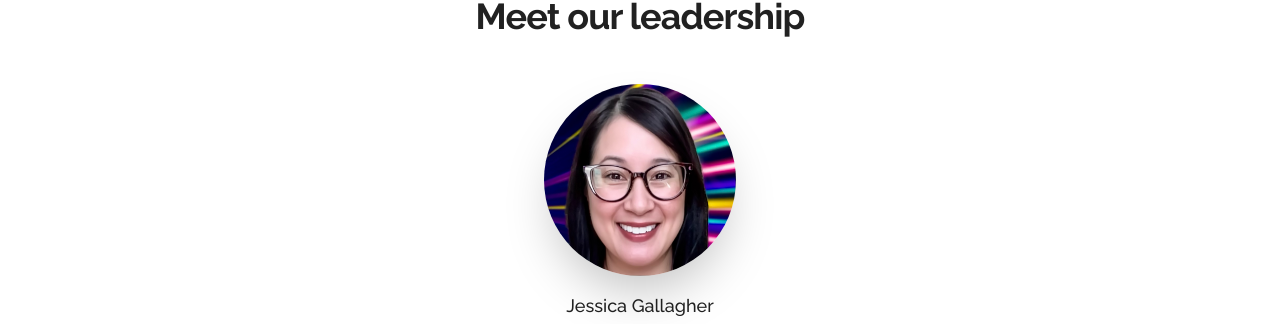
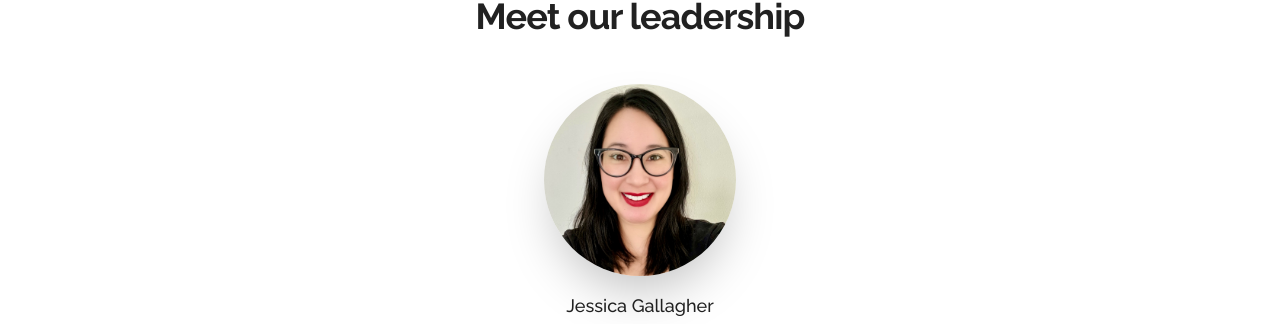
Before and after one commit to jessicagallagher/iamjessg, a Next.js app: page /about in a window 1280 px wide. Shown: the part 1072-1396 px from the top of the page. Built offline with nearby package versions, Linux system fonts and the light colour scheme; no server answers.

Commit message:
update headshot

```diff
--- a/components/About.jsx
+++ b/components/About.jsx
@@ -57,7 +57,7 @@ export default function About() {
                   <a>
                     <img
                       className='mx-auto h-48 w-48 rounded-full shadow-2xl'
-                      src='/images/headshot_lasers_september.jpg'
+                      src='/images/headshot_feb_2025.jpeg'
                       alt='headshot'
                     />
                   </a>
```
Also changed, not shown: public/images/headshot_feb_2025.jpeg (added).
